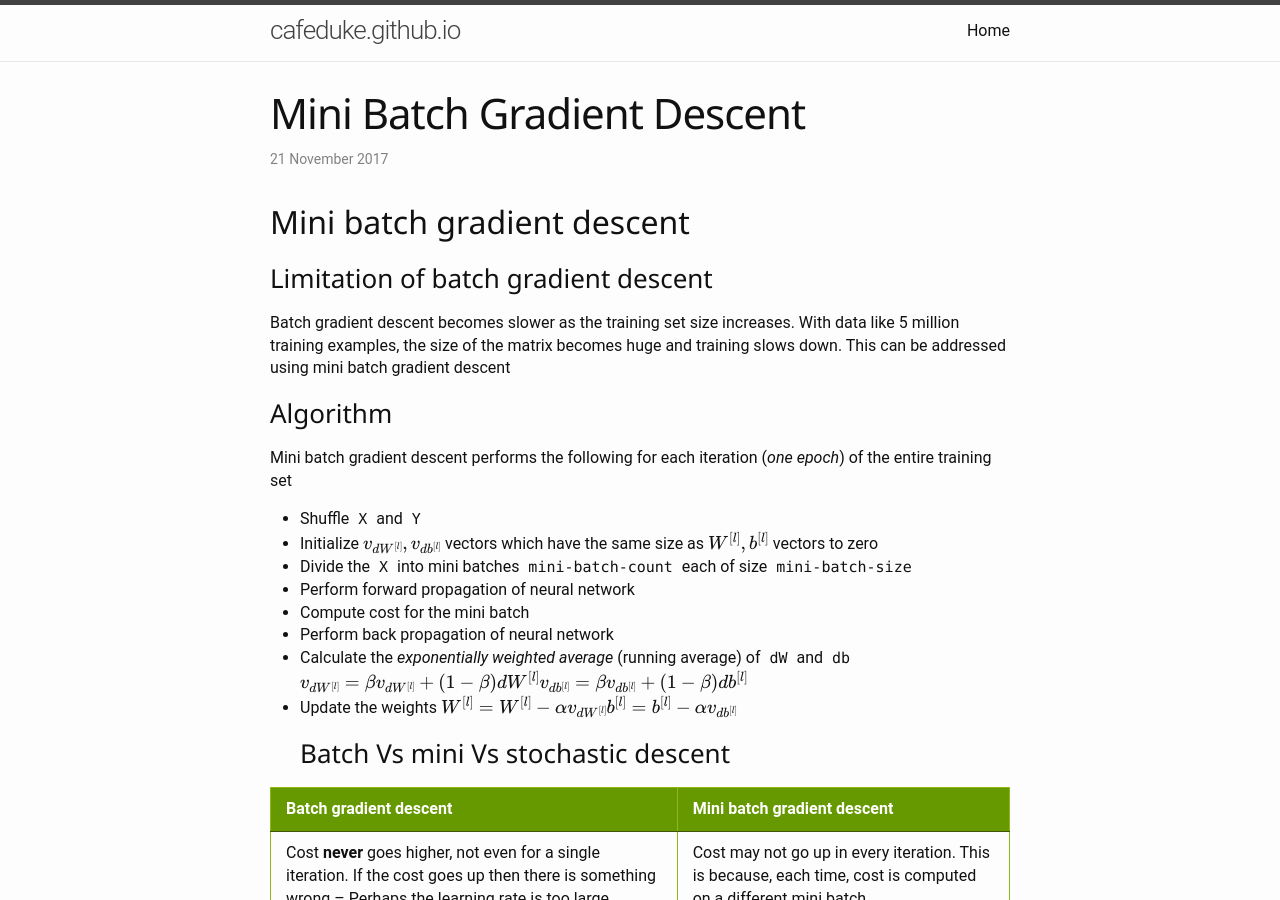
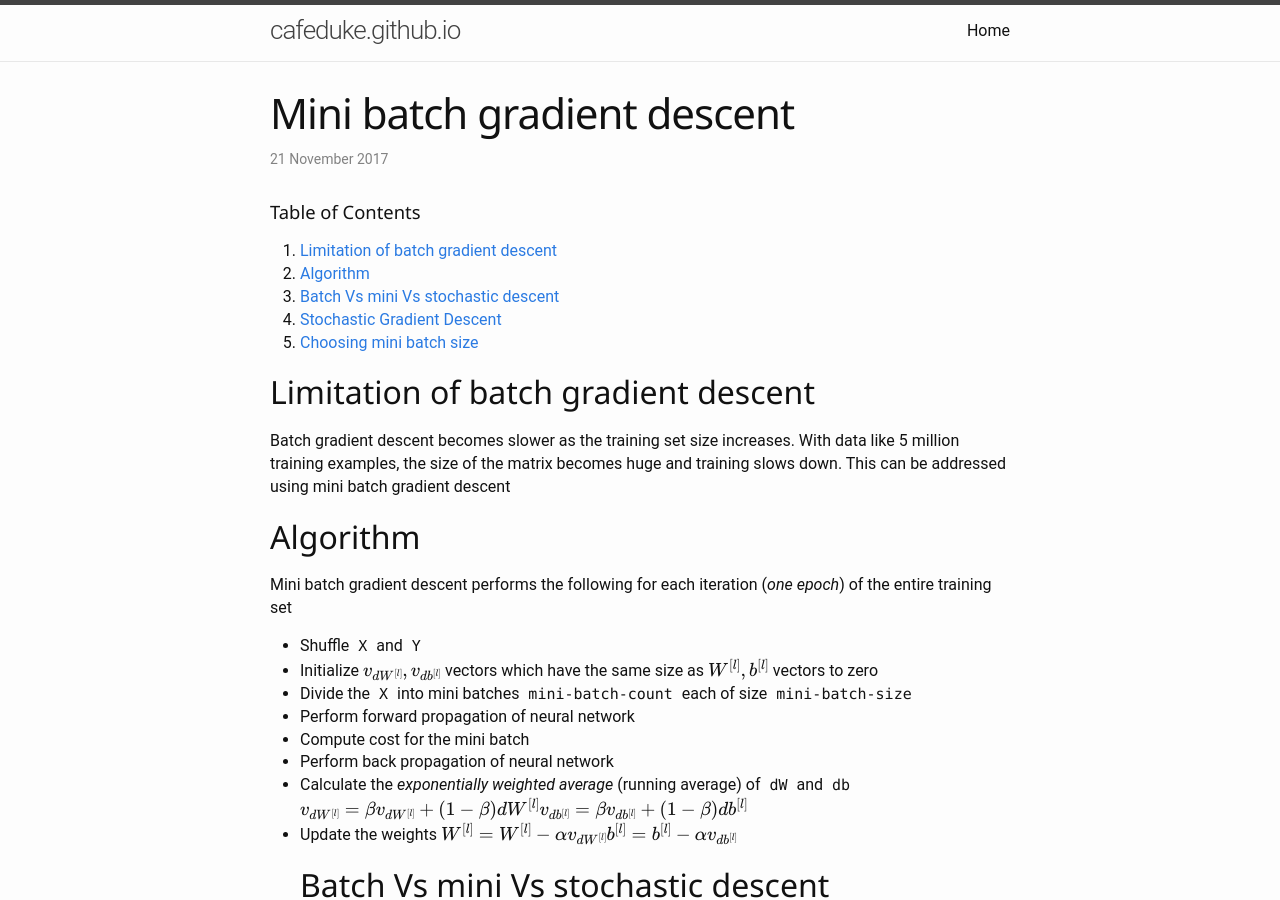
Before and after one commit to cafeduke/cafeduke.github.io, a Jekyll site: the page built from _posts/deeplearning/2017-11-21-mini-batch-gradient-descent.md, in a window 1280 px wide and 900 px high. Built offline with Jekyll 4.4.1, drawn with Linux system fonts in a browser that asks for light colours; our own code applies the rules of GitHub Pages for plain Markdown files; formulas are drawn with MathJax 3.

Commit message:
Gradient descent

```diff
--- a/_posts/deeplearning/2017-11-21-mini-batch-gradient-descent.md
+++ b/_posts/deeplearning/2017-11-21-mini-batch-gradient-descent.md
@@ -1,10 +1,16 @@
-# Mini batch gradient descent
+---
+layout: post
+title: Mini batch gradient descent
+mathjax: true
+---
 
-## Limitation of batch gradient descent
+{% include toc.html %}
+
+# Limitation of batch gradient descent
 
 Batch gradient descent becomes slower as the training set size increases. With data like 5 million training examples, the size of the matrix becomes huge and training slows down. This can be addressed using mini batch gradient descent
 
-## Algorithm
+# Algorithm
 
 Mini batch gradient descent performs the following for each iteration (*one epoch*) of the entire training set
 
@@ -20,12 +26,12 @@ v_{dW^{[l]}} = \beta v_{dW^{[l]}} + (1 - \beta) dW^{[l]} \\
   v_{db^{[l]}} = \beta v_{db^{[l]}} + (1 - \beta) db^{[l]}
 $$
 - Update the weights
-  $$
-  W^{[l]} = W^{[l]} - \alpha v_{dW^{[l]}} \\
-  b^{[l]} = b^{[l]} - \alpha v_{db^{[l]}}
-  $$
+$$
+W^{[l]} = W^{[l]} - \alpha v_{dW^{[l]}} \\
+b^{[l]} = b^{[l]} - \alpha v_{db^{[l]}}
+$$
 
-  ## Batch Vs mini Vs stochastic descent
+  # Batch Vs mini Vs stochastic descent
 
 
 | Batch gradient descent                   | Mini batch gradient descent              |
@@ -40,11 +46,11 @@ $$
 
 
 
-## Stochastic Gradient Descent
+# Stochastic Gradient Descent
 
 An extreme case where `mini-batch-size` is set to `1`.  All the parallel execution advantage got from vectorization is lost. However, this provides the fastest training though not accurate as it proceeds and will have maximum noise.
 
-## Choosing mini batch size
+# Choosing mini batch size
 
 | Training Data Size | Mini batch size                          |
 | ------------------ | ---------------------------------------- |
```
